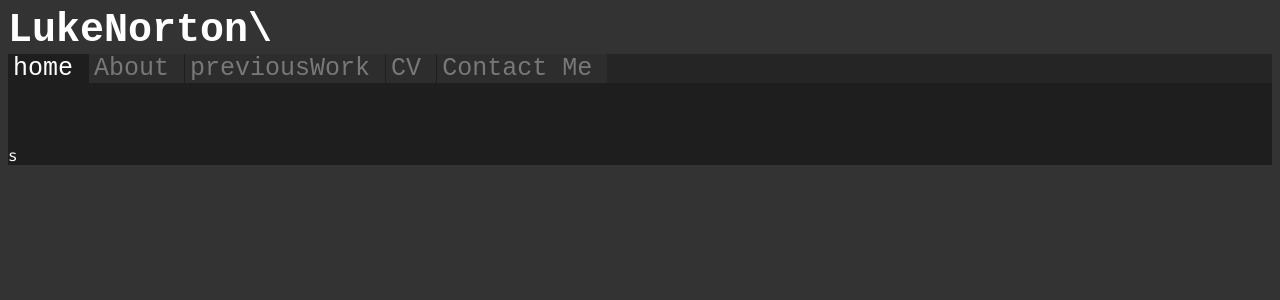
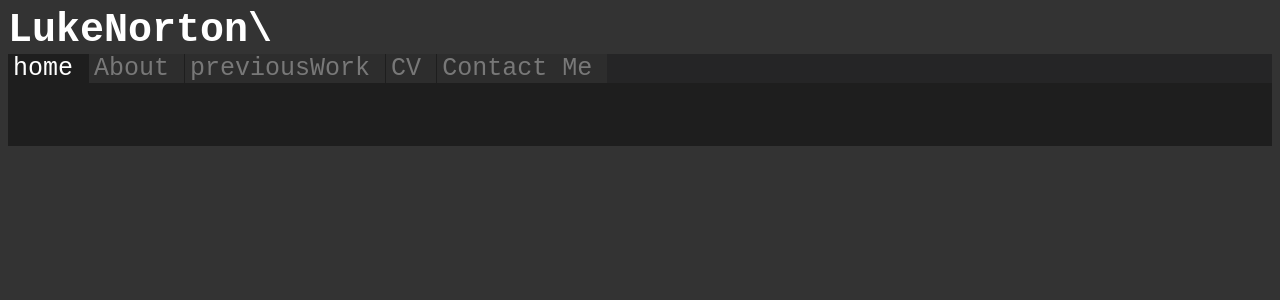
Before and after one commit to lnorton500/LukeNorton.com, a Jekyll site: the page built from index.md, in a window 1280 px wide. Shown: the top 300 px of the page. Built offline with Jekyll 4.4.1, drawn with Linux system fonts in a browser that asks for light colours; some web fonts are replaced.

Commit message:
fix baseUrl

```diff
--- a/_config.yml
+++ b/_config.yml
@@ -4,7 +4,7 @@ description: >- # this means to ignore newlines until "baseurl:"
   Write an awesome description for your new site here. You can edit this
   line in _config.yml. It will appear in your document head meta (for
   Google search results) and in your feed.xml site description.
-baseurl: "PromotionalWebpage" # the subpath of your site, e.g. /blog
+baseurl: /PromotionalWebpage # the subpath of your site, e.g. /blog
 url: "" # the base hostname & protocol for your site, e.g. http://example.com
 github_username:  lnorton500
 
--- a/_layouts/home.html
+++ b/_layouts/home.html
@@ -30,7 +30,7 @@
     </header>
     <div id="content">
     {{content}}
-    </div>s
+    </div>
         </div>
 </body>
 
```
